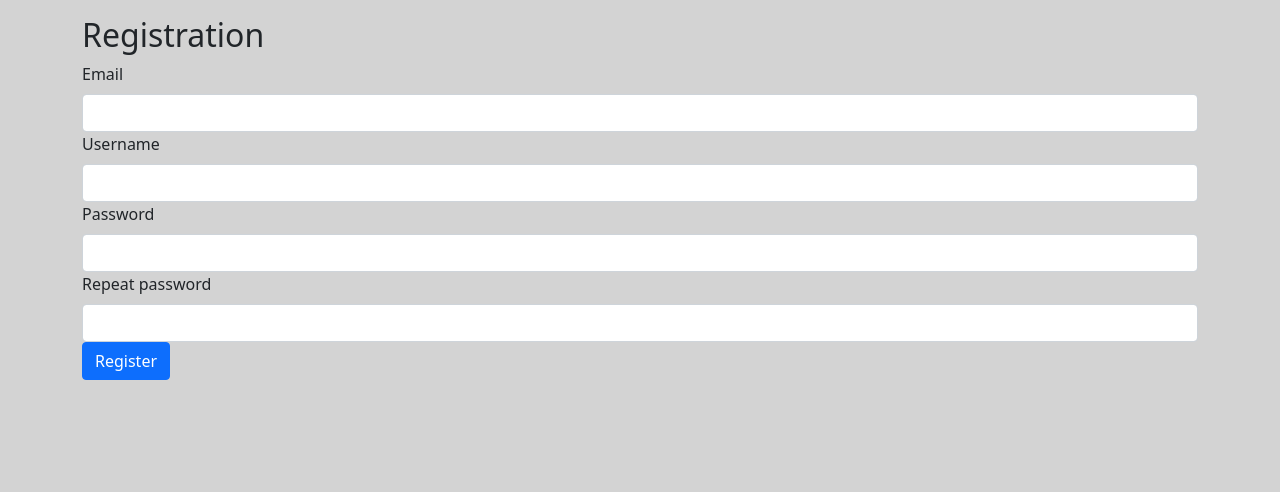
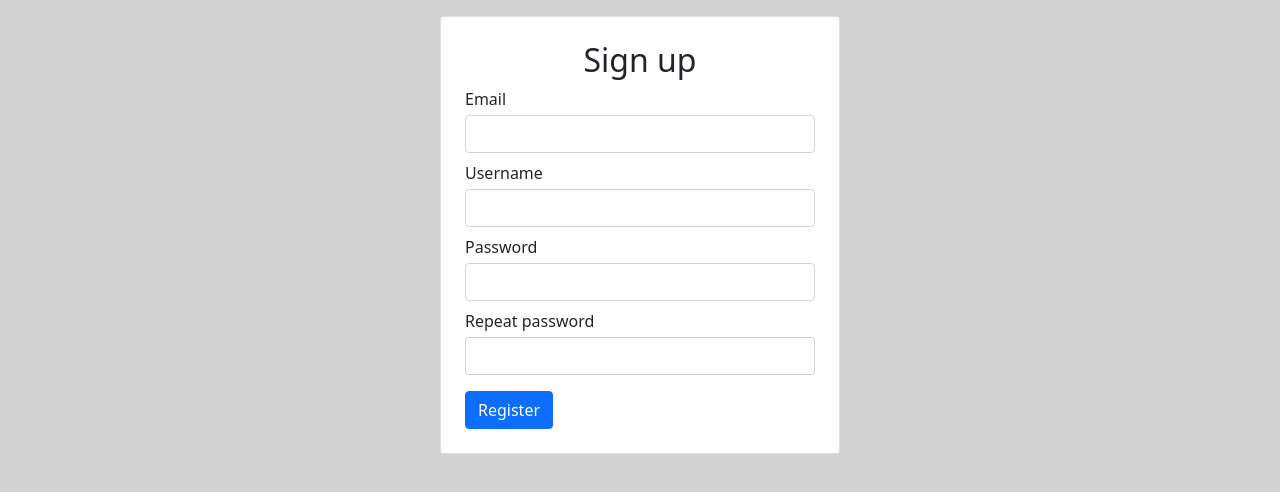
Before and after one commit to EnterKeeper/learnen, a Flask app: page /register in a window 1280 px wide. Shown: the part 56-548 px from the top of the page. Run offline with Flask 2, Linux system fonts and the light colour scheme; parts of the project's set-up code (start-up, migrations or seed data) failed here and were passed over.

Commit message:
Register page redesigning

```diff
--- a/templates/register.html
+++ b/templates/register.html
@@ -1,7 +1,8 @@
 {% extends "base.html" %}
 
 {% block content %}
-    <h2>Registration</h2>
+    <div class="card p-4 classic-form">
+        <h2 class="text-center">Sign up</h2>
         <form method="post" novalidate>
             {{ form.hidden_tag() }}
             {% if message %}
@@ -10,12 +11,13 @@
                 </div>
             {% endif %}
             {% for field in form if field.name not in ("csrf_token", "submit") %}
-            <div class="">
+                <div>
                     {% set mark_field_class = "text-danger" if field.errors else "" %}
-                {{ field.label(class="form-label " + mark_field_class) }}
-                {{ field(class="form-control") }}
+                    {{ field.label(class="form-label mb-1 " + mark_field_class) }}
+                    {{ field(class="form-control mb-2") }}
                 </div>
             {% endfor %}
-        {{ form.submit(class="btn btn-primary") }}
+            {{ form.submit(class="btn btn-primary mt-2") }}
         </form>
+    </div>
 {% endblock %}
```
Lines whose indentation alone changed are shown as unchanged.
